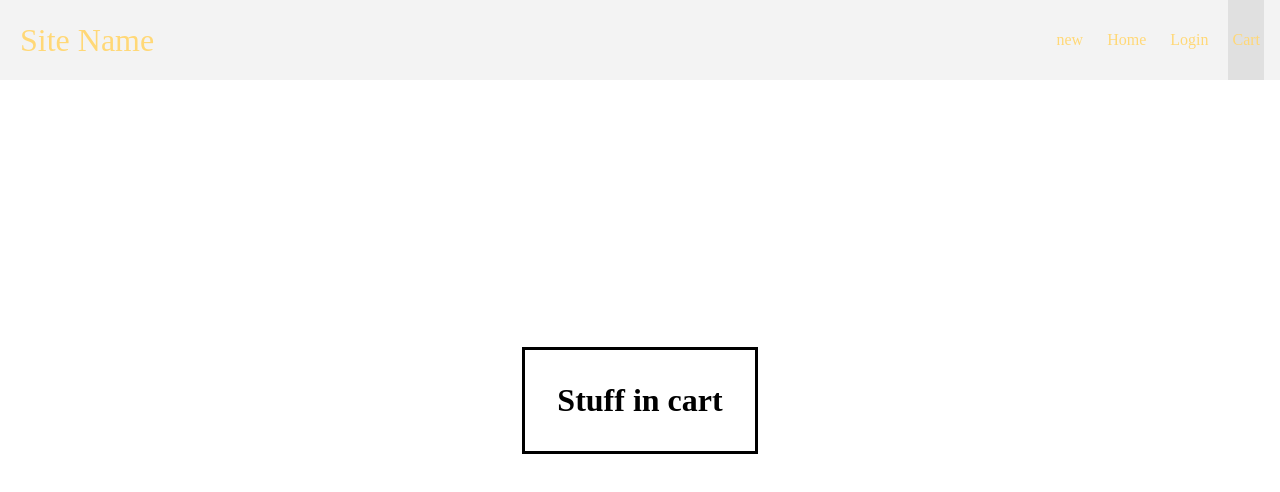
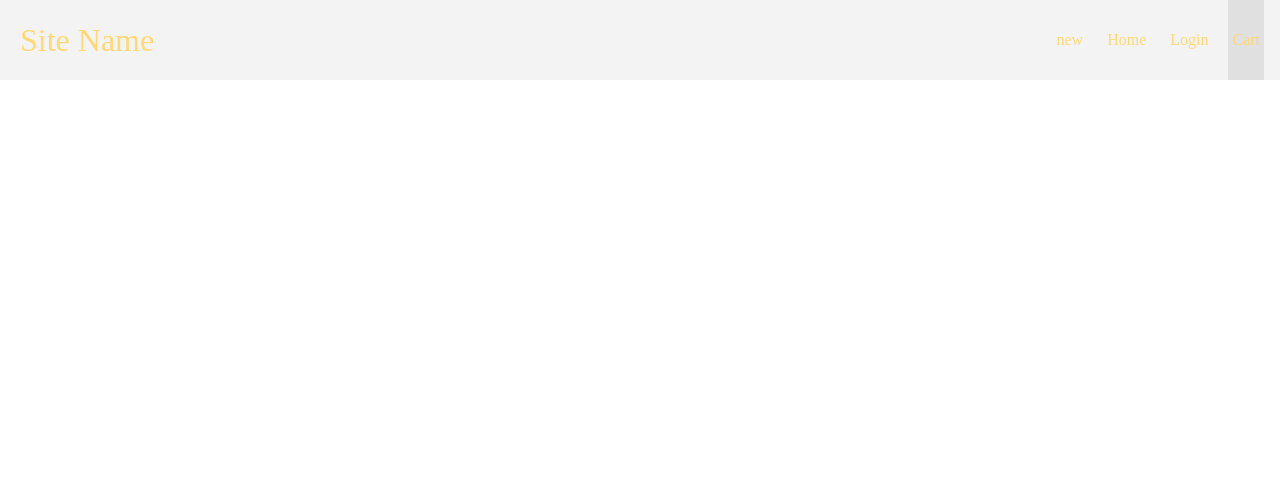
Before and after one commit to seansiganoff/ecommerce, a React (Create React App) app: page /users/cart in a window 1280 px wide. Shown: the top 492 px of the page. Built offline with nearby package versions, Linux system fonts and the light colour scheme.

Commit message:
page transitions

```diff
--- a/package.json
+++ b/package.json
@@ -11,6 +11,7 @@
     "express": "^4.18.1",
     "express-flash": "^0.0.2",
     "express-session": "^1.17.3",
+    "framer-motion": "^6.3.12",
     "passport": "^0.6.0",
     "passport-local": "^1.0.0",
     "pg": "^8.7.3",
--- /dev/null
+++ b/src/Components/AnimatedRoutes.js
@@ -0,0 +1,25 @@
+import React from 'react';
+import { Route, Routes, useLocation } from 'react-router-dom';
+import Home from './home/Home';
+import WatchView from './watches/Showcase';
+import Login from './pages/login';
+import Register from './pages/register';
+import Cart from './pages/cart/Cart';
+
+
+function AnimatedRoutes() {
+    const location = useLocation();
+
+    return (
+        <Routes location={location} key={location.pathname}>
+            <Route path="/showcase" element={<WatchView />} />
+            <Route path="/users/register" element={<Register />} />
+            <Route path="/" element={<Home />} />
+            <Route path="/users/cart" element={<Cart />} />
+
+            <Route path="/users/login" element={<Login />} />
+        </Routes>
+    )
+}
+
+export default AnimatedRoutes
--- a/src/Components/app/App.js
+++ b/src/Components/app/App.js
@@ -1,26 +1,16 @@
 
 import './App.css';
 import Nav from '../nav/Nav';
-import { Route, Routes } from 'react-router-dom';
-import Home from '../home/Home';
-import WatchView from '../watches/Showcase';
-import Login from '../pages/login';
-import Register from '../pages/register';
-import Cart from '../pages/cart/Cart';
+
+
+import AnimatedRoutes from '../AnimatedRoutes';
 
 
 function App() {
   return (
     <div>
       <Nav />
-      <Routes>
-        <Route path="/showcase" element={<WatchView />} />
-        <Route path="/users/register" element={<Register />} />
-        <Route path="/" element={<Home />} />
-        <Route path="/users/cart" element={<Cart />} />
-
-        <Route path="/users/login" element={<Login />} />
-      </Routes>
+      <AnimatedRoutes />
     </div>
   );
 }
--- a/src/Components/home/Home.js
+++ b/src/Components/home/Home.js
@@ -1,6 +1,7 @@
 import React from 'react'
 import './home.css'
 import WatchList from '../watches/WatchList';
+import { motion } from 'framer-motion';
 
 
 export default function Home() {
@@ -66,7 +67,7 @@ export default function Home() {
 
 
   return (
-    <div className='header'>
+    <motion.div className='header' initial={{opacity: 0}} animate={{opacity: 1, transition:{duration: 1}}} exit={{opacity: 0}}>
         <div className='header-overlay'>
             <h1>Welcome to the world of watches</h1>
         </div>
@@ -81,6 +82,6 @@ export default function Home() {
         watch2={gmt}
         watch3={daytona}
       />
-    </div>
+    </motion.div>
   )
 }
--- a/src/Components/pages/cart/Cart.js
+++ b/src/Components/pages/cart/Cart.js
@@ -1,12 +1,11 @@
 import React from 'react';
 import './cart.css'
+import { motion } from 'framer-motion';
 
 export default function Cart() {
   return (
-    <div className='cart-container'>
-      <div className='cart-info'>
-        <h1>Stuff in cart</h1>
-      </div>
-    </div>
+    <motion.div className='cart-container' initial={{opacity: 0}} animate={{opacity: 1, transition:{duration: 1}}} exit={{opacity: 0}}>
+
+    </motion.div>
   )
 }
--- a/src/Components/pages/login.js
+++ b/src/Components/pages/login.js
@@ -1,11 +1,12 @@
 import React from 'react';
 import { Link } from 'react-router-dom';
 import '../pages/form.css';
+import { motion } from 'framer-motion';
 
 
 export default function Login() {
     return (
-        <div className='form-container'>
+        <motion.div className='form-container' initial={{opacity: 0}} animate={{opacity: 1, transition:{duration: 1}}} exit={{opacity: 0}}>
             <div className='form'>
                 <form>
                     <h1>Login</h1>
@@ -19,7 +20,7 @@ export default function Login() {
                 </form>
                 <Link to='/users/register'><p>Not Registered? <br />Click Here To Register.</p></Link>
             </div>
-        </div>
+        </motion.div>
 
       )
 }
--- a/src/Components/pages/register.js
+++ b/src/Components/pages/register.js
@@ -1,9 +1,10 @@
 import React from 'react';
 import '../pages/form.css';
+import { motion } from 'framer-motion';
 
 export default function Register() {
     return (
-        <div className='form-container'>
+        <motion.div className='form-container' initial={{opacity: 0}} animate={{opacity: 1, transition:{duration: 1}}} exit={{opacity: 0}}>
             <div className='form'>
                 <form>
                     <h1>Register</h1>
@@ -22,7 +23,7 @@ export default function Register() {
                     <input type="submit" />
                 </form>
             </div>
-        </div>
+        </motion.div>
 
       )
 }
--- a/src/Components/watches/Showcase.js
+++ b/src/Components/watches/Showcase.js
@@ -1,17 +1,15 @@
-import React from 'react'
-import './showcase.css'
-import { useLocation } from 'react-router-dom'
+import React from 'react';
+import './showcase.css';
+import { useLocation } from 'react-router-dom';
+import { motion } from 'framer-motion';
 
 export default function WatchView() {
   const location = useLocation();
   const {from} = location.state;
   const watch = from;
 
-
-
-
   return (
-    <div className='showcase-container'>
+    <motion.div className='showcase-container' initial={{opacity: 0}} animate={{opacity: 1, transition:{duration: 1}}} exit={{opacity: 0}}>
       <div className='watch-container'>
         <div className='showcase-left-side'>
           <h1>{watch.model} </h1>
@@ -29,6 +27,6 @@ export default function WatchView() {
         <div className='watch-info-div'>{watch.info}</div>
       </div>
 
-    </div>
+    </motion.div>
   )
 }
```
Also changed, not shown: 1 other file (tests, documents, lock files or other folders).
